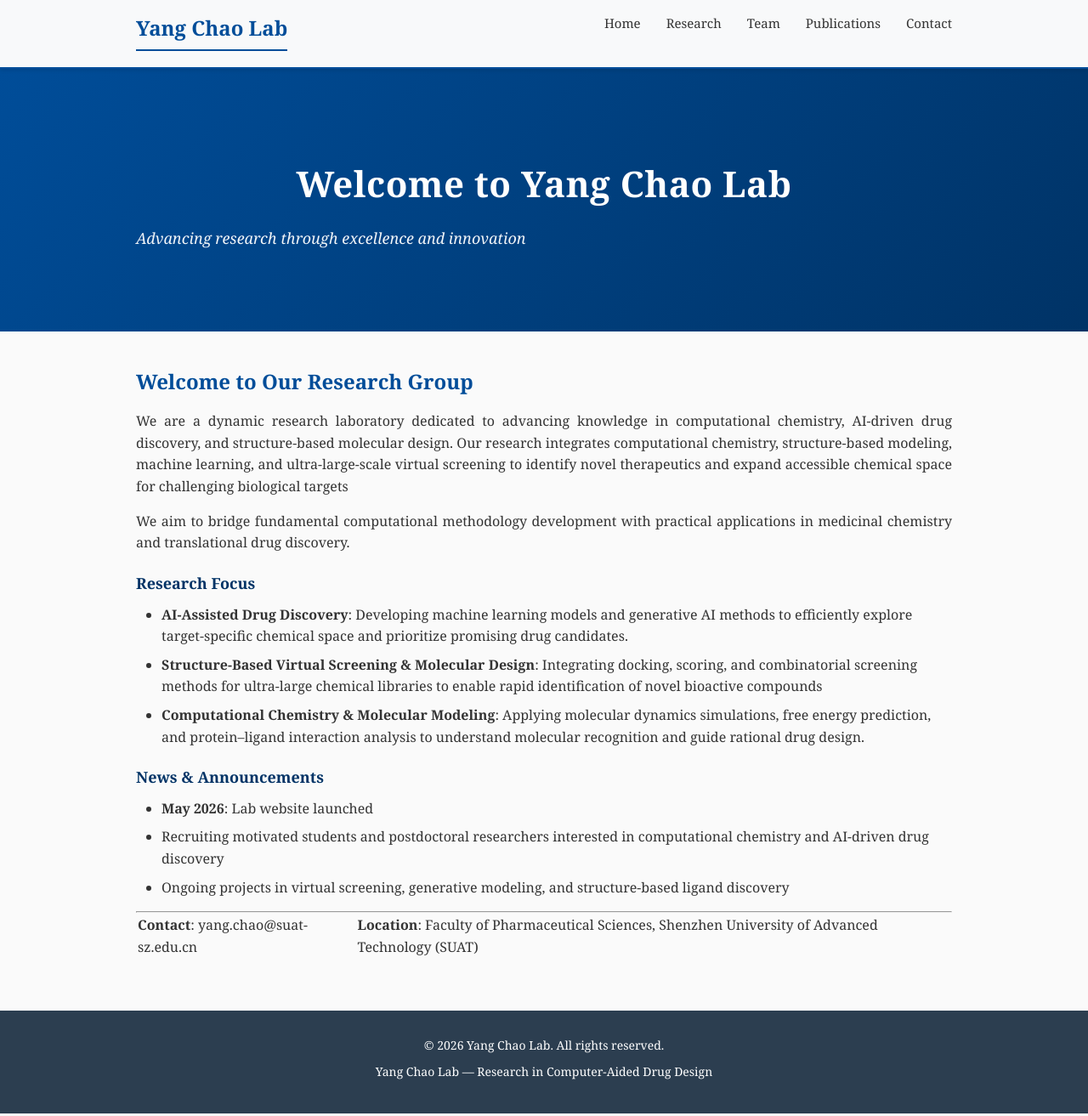
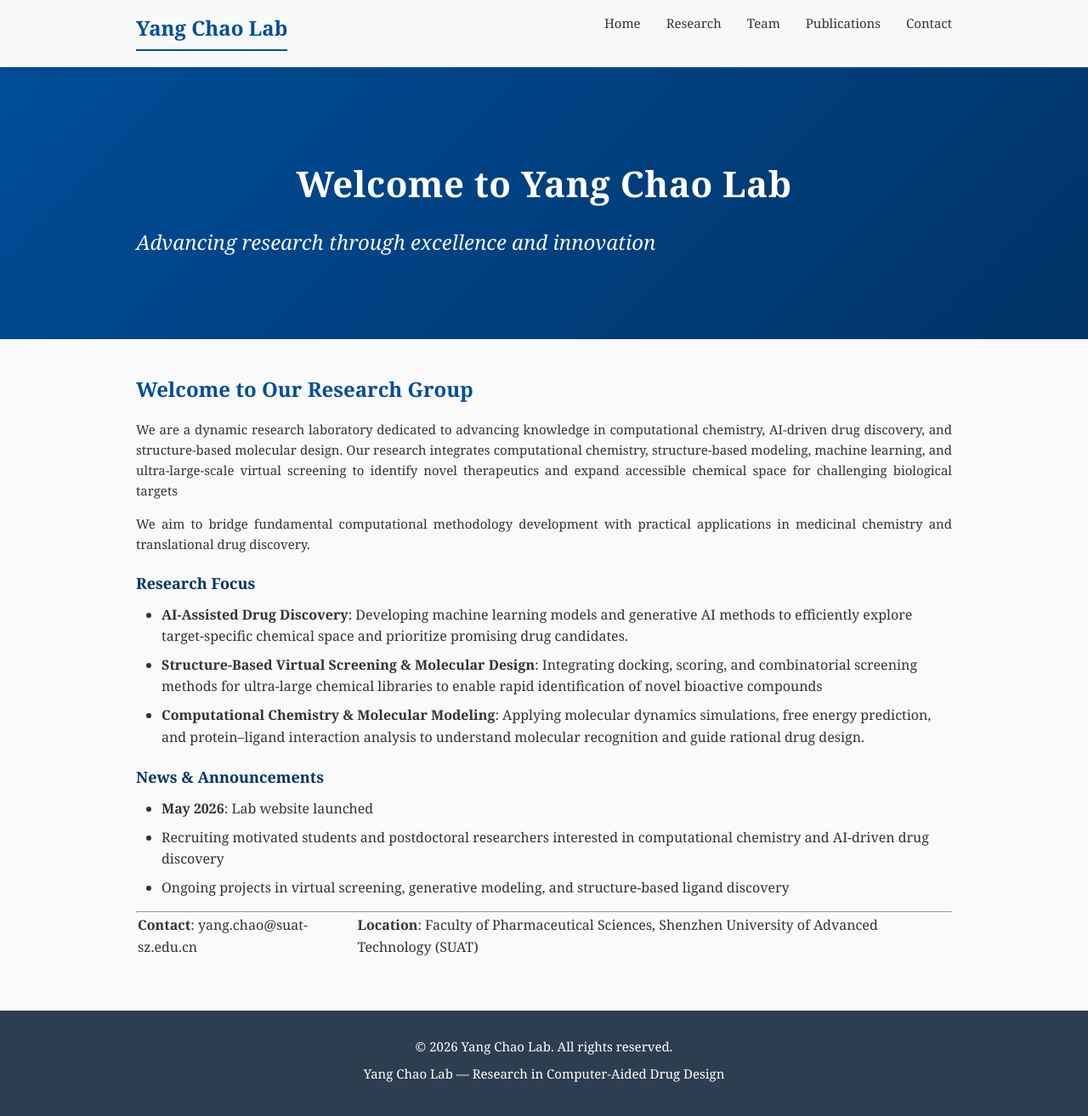
Before and after one commit to cyangNYU/yang_lab.github.io, a Jekyll site: the page built from index.md, in a window 1280 px wide and 1313 px high. Shown: the whole window at 85% size. Built offline with Jekyll 4.4.1, drawn with Linux system fonts in a browser that asks for light colours.

Commit message:
update webpage

```diff
--- a/assets/css/style.css
+++ b/assets/css/style.css
@@ -95,7 +95,7 @@ header {
 }
 
 .hero p {
-    font-size: 18px;
+    font-size: 24px;
     font-style: italic;
     opacity: 0.95;
 }
@@ -139,6 +139,7 @@ h4 {
 }
 
 p {
+    font-size: 15px;
     margin-bottom: 15px;
     text-align: justify;
 }
```
Also changed, not shown: team.md (+1 -1 lines).
